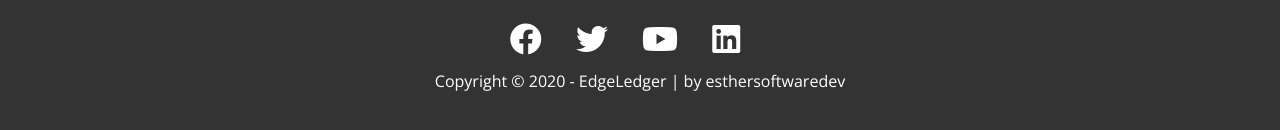
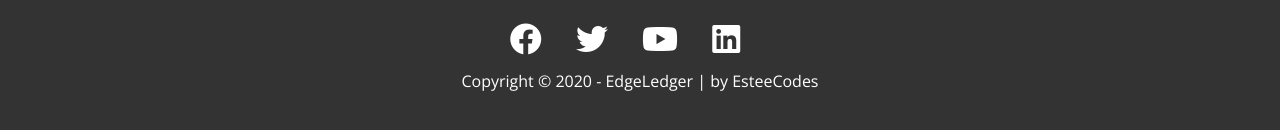
Before and after one commit to esteecodes/EdgeLedger, a plain HTML site: page blog.html in a window 1280 px wide. Shown: the part 1781-1911 px from the top of the page. Drawn offline with nearby package versions, Linux system fonts and the light colour scheme.

Commit message:
footer credit update

```diff
--- a/blog.html
+++ b/blog.html
@@ -103,7 +103,7 @@
       <a href="#"><i class="fab fa-youtube fa-2x"></i></a>
       <a href="#"><i class="fab fa-linkedin fa-2x"></i></a>
     </div>
-    <p>Copyright &copy; 2020 - EdgeLedger | by <a href="https://github.com/esthersoftwaredev" target="_blank" rel="noopener noreferrer">esthersoftwaredev</a></p>
+    <p>Copyright &copy; 2020 - EdgeLedger | by <a href="https://github.com/esteecodes" target="_blank" rel="noopener noreferrer">EsteeCodes</a></p>
   </footer>
     <!-- iQuery Scroll Placement -->
     <!-- <script src="https://code.jquery.com/jquery-3.6.0.min.js" integrity="sha256-/xUj+3OJU5yExlq6GSYGSHk7tPXikynS7ogEvDej/m4=" crossorigin="anonymous"></script> -->
--- a/js/app.js
+++ b/js/app.js
@@ -2,7 +2,7 @@
 
 /* BUG FIXED --- on original example .btn is included but it should NOT be included,
 because the blog page link (Read Our Blog) also gets affected by .preventDefault
-and the blog page doesn't open !!! @esthersoftwaredev */
+and the blog page doesn't open !!! @esteecodes */
 
 // $('#navbar a, .btn').on('click', function (e) {
 //   if (this.hash !== ""); {
--- a/js/jquery.js
+++ b/js/jquery.js
@@ -2,7 +2,7 @@
 
 /* BUG FIXED --- on original example .btn is included but it should NOT be included,
 because the blog page link (Read Our Blog) also gets affected by .preventDefault
-and the blog page doesn't open !!! @esthersoftwaredev */
+and the blog page doesn't open !!! @esteecodes */
 
 // $('#navbar a, .btn').on('click', function (e) {
 //   if (this.hash !== ""); {
```
Also changed, not shown: index.html (+1 -1 lines), post-one.html (+1 -1 lines), post-three.html (+1 -1 lines), post-two.html (+1 -1 lines), 1 other file.
